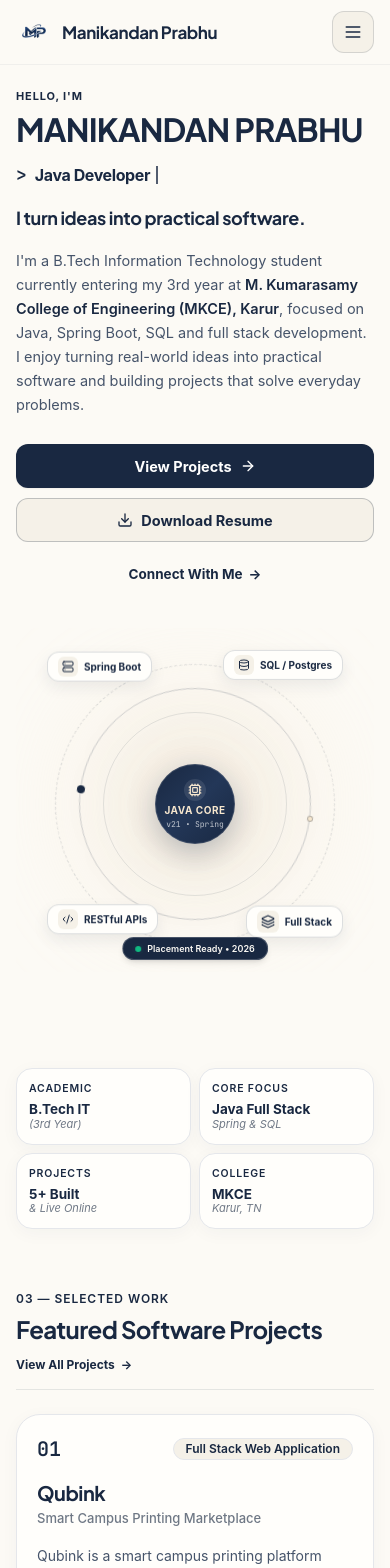
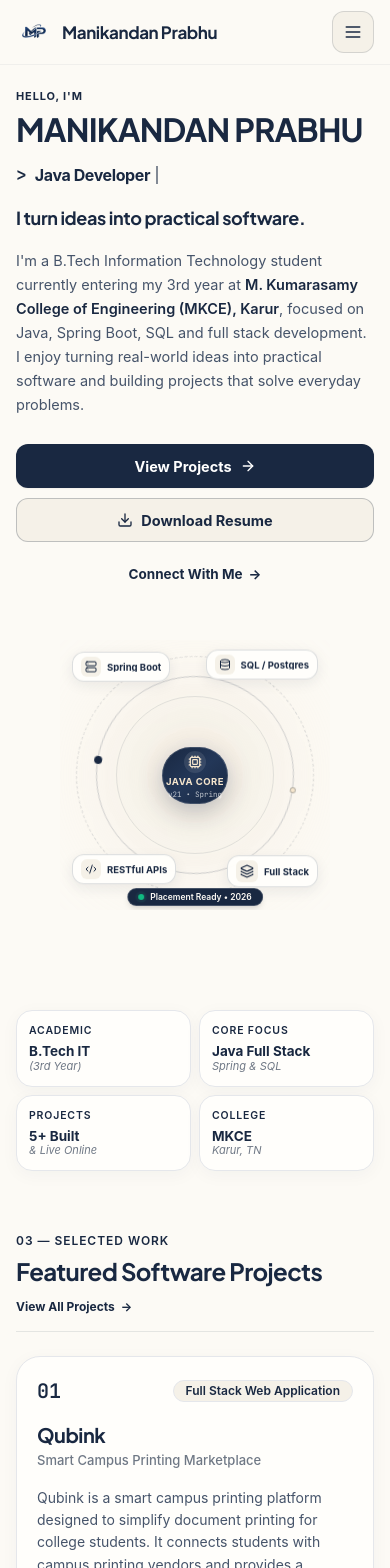
Before and after one commit to cmmanikandan/portfolio, a React (Vite) app: page / in a window 390 px wide. Shown: the top 1568 px of the page. Built offline with nearby package versions, Linux system fonts and the light colour scheme.

Commit message:
fix: global zero horizontal scroll lock across mobile viewports

```diff
--- a/src/components/TechRadarOrbit.tsx
+++ b/src/components/TechRadarOrbit.tsx
@@ -20,7 +20,7 @@ export const TechRadarOrbit: React.FC = () => {
     <div
       onMouseMove={handleMouseMove}
       onMouseLeave={handleMouseLeave}
-      className="relative w-full max-w-[320px] sm:max-w-[380px] lg:max-w-[440px] aspect-square mx-auto flex items-center justify-center select-none p-3 sm:p-5 my-2"
+      className="relative w-full max-w-[270px] xs:max-w-[295px] sm:max-w-[360px] md:max-w-[400px] lg:max-w-[440px] aspect-square mx-auto flex items-center justify-center select-none p-2 sm:p-4 my-1 overflow-hidden sm:overflow-visible"
       style={{
         perspective: "1000px"
       }}
@@ -33,15 +33,15 @@ export const TechRadarOrbit: React.FC = () => {
         }}
       >
         {/* Background Ambient Glow & Blur */}
-        <div className="absolute w-44 h-44 sm:w-60 sm:h-60 rounded-full bg-[#F7E7CE]/60 blur-3xl -z-10 pointer-events-none" />
-        <div className="absolute w-32 h-32 sm:w-44 sm:h-44 rounded-full bg-[#192841]/5 blur-2xl -z-10 pointer-events-none" />
+        <div className="absolute w-36 h-36 sm:w-56 sm:h-56 rounded-full bg-[#F7E7CE]/60 blur-3xl -z-10 pointer-events-none" />
+        <div className="absolute w-28 h-28 sm:w-40 sm:h-40 rounded-full bg-[#192841]/5 blur-2xl -z-10 pointer-events-none" />
 
         {/* Outer Orbital Ring 1 */}
         <div className="absolute inset-2 sm:inset-4 rounded-full border border-dashed border-[#192841]/15 animate-[spin_40s_linear_infinite] pointer-events-none" />
 
         {/* Middle Orbital Ring 2 (Tilted) */}
         <div
-          className="absolute inset-8 sm:inset-12 rounded-full border border-[#192841]/20 animate-[spin_25s_linear_infinite_reverse] pointer-events-none"
+          className="absolute inset-7 sm:inset-12 rounded-full border border-[#192841]/20 animate-[spin_25s_linear_infinite_reverse] pointer-events-none"
           style={{
             transform: "rotate(45deg)"
           }}
@@ -53,88 +53,88 @@ export const TechRadarOrbit: React.FC = () => {
         </div>
 
         {/* Inner Orbital Ring 3 */}
-        <div className="absolute inset-14 sm:inset-20 rounded-full border border-[#192841]/10 pointer-events-none" />
+        <div className="absolute inset-12 sm:inset-18 rounded-full border border-[#192841]/10 pointer-events-none" />
 
         {/* Center 3D Core Sphere */}
-        <div className="relative z-10 w-20 h-20 sm:w-26 sm:h-26 rounded-full bg-gradient-to-br from-[#192841] via-[#233758] to-[#192841] text-white p-1 shadow-[0_10px_28px_rgba(25,40,65,0.25)] flex flex-col items-center justify-center text-center group cursor-pointer hover:scale-105 transition-transform duration-300">
+        <div className="relative z-10 w-18 h-18 sm:w-24 sm:h-24 rounded-full bg-gradient-to-br from-[#192841] via-[#233758] to-[#192841] text-white p-1 shadow-[0_8px_24px_rgba(25,40,65,0.25)] flex flex-col items-center justify-center text-center group cursor-pointer hover:scale-105 transition-transform duration-300">
           <div className="absolute inset-0 rounded-full border border-white/20 animate-pulse pointer-events-none" />
           <div className="p-1 sm:p-1.5 rounded-full bg-white/10 mb-0.5">
             <Cpu className="w-3.5 h-3.5 sm:w-4 sm:h-4 text-[#F7E7CE]" />
           </div>
-          <span className="text-[10px] sm:text-[11px] font-bold tracking-wider uppercase text-[#F7E7CE]">
+          <span className="text-[9.5px] sm:text-[11px] font-bold tracking-wider uppercase text-[#F7E7CE]">
             Java Core
           </span>
-          <span className="text-[8px] sm:text-[9px] text-white/70 font-mono">
+          <span className="text-[7.5px] sm:text-[9px] text-white/70 font-mono">
             v21 • Spring
           </span>
         </div>
 
         {/* Floating 3D Badge 1: Spring Boot (Top Left) */}
         <div
-          className="absolute -top-1 left-0 sm:top-1 sm:left-1 z-20 px-2.5 py-1 sm:px-3 sm:py-1.5 rounded-xl sm:rounded-2xl bg-[#FFFEFB]/95 backdrop-blur-md border border-[#192841]/15 shadow-[0_6px_16px_rgba(25,40,65,0.08)] flex items-center gap-1.5 sm:gap-2 hover:border-[#192841]/35 transition-all duration-200"
+          className="absolute top-1 left-1 sm:top-2 sm:left-2 z-20 px-2 py-1 sm:px-3 sm:py-1.5 rounded-xl bg-[#FFFEFB]/95 backdrop-blur-md border border-[#192841]/15 shadow-[0_4px_14px_rgba(25,40,65,0.08)] flex items-center gap-1.5 sm:gap-2 hover:border-[#192841]/35 transition-all duration-200 max-w-[130px] sm:max-w-none"
           style={{
             animation: "float 6s ease-in-out infinite"
           }}
         >
-          <div className="p-1 rounded-md bg-[#F5F1E8] text-[#192841]">
+          <div className="p-1 rounded-md bg-[#F5F1E8] text-[#192841] shrink-0">
             <Server className="w-3 h-3 sm:w-3.5 sm:h-3.5" />
           </div>
-          <div>
-            <div className="text-[10px] sm:text-[11px] font-bold text-[#192841] leading-none">Spring Boot</div>
-            <div className="text-[8px] sm:text-[9px] text-[#6F7885] font-medium hidden sm:block">REST & Services</div>
+          <div className="min-w-0">
+            <div className="text-[9.5px] sm:text-[11px] font-bold text-[#192841] leading-none truncate">Spring Boot</div>
+            <div className="text-[7.5px] sm:text-[9px] text-[#6F7885] font-medium hidden sm:block">REST & Services</div>
           </div>
         </div>
 
         {/* Floating 3D Badge 2: SQL / Database (Top Right) */}
         <div
-          className="absolute -top-1 right-0 sm:top-1 sm:right-1 z-20 px-2.5 py-1 sm:px-3 sm:py-1.5 rounded-xl sm:rounded-2xl bg-[#FFFEFB]/95 backdrop-blur-md border border-[#192841]/15 shadow-[0_6px_16px_rgba(25,40,65,0.08)] flex items-center gap-1.5 sm:gap-2 hover:border-[#192841]/35 transition-all duration-200"
+          className="absolute top-1 right-1 sm:top-2 sm:right-2 z-20 px-2 py-1 sm:px-3 sm:py-1.5 rounded-xl bg-[#FFFEFB]/95 backdrop-blur-md border border-[#192841]/15 shadow-[0_4px_14px_rgba(25,40,65,0.08)] flex items-center gap-1.5 sm:gap-2 hover:border-[#192841]/35 transition-all duration-200 max-w-[130px] sm:max-w-none"
           style={{
             animation: "float 7s ease-in-out infinite 1s"
           }}
         >
-          <div className="p-1 rounded-md bg-[#F5F1E8] text-[#192841]">
+          <div className="p-1 rounded-md bg-[#F5F1E8] text-[#192841] shrink-0">
             <Database className="w-3 h-3 sm:w-3.5 sm:h-3.5" />
           </div>
-          <div>
-            <div className="text-[10px] sm:text-[11px] font-bold text-[#192841] leading-none">SQL / Postgres</div>
-            <div className="text-[8px] sm:text-[9px] text-[#6F7885] font-medium hidden sm:block">Database Design</div>
+          <div className="min-w-0">
+            <div className="text-[9.5px] sm:text-[11px] font-bold text-[#192841] leading-none truncate">SQL / Postgres</div>
+            <div className="text-[7.5px] sm:text-[9px] text-[#6F7885] font-medium hidden sm:block">Database Design</div>
           </div>
         </div>
 
         {/* Floating 3D Badge 3: RESTful APIs (Bottom Left) */}
         <div
-          className="absolute bottom-3 left-0 sm:bottom-4 sm:left-1 z-20 px-2.5 py-1 sm:px-3 sm:py-1.5 rounded-xl sm:rounded-2xl bg-[#FFFEFB]/95 backdrop-blur-md border border-[#192841]/15 shadow-[0_6px_16px_rgba(25,40,65,0.08)] flex items-center gap-1.5 sm:gap-2 hover:border-[#192841]/35 transition-all duration-200"
+          className="absolute bottom-3 left-1 sm:bottom-4 sm:left-2 z-20 px-2 py-1 sm:px-3 sm:py-1.5 rounded-xl bg-[#FFFEFB]/95 backdrop-blur-md border border-[#192841]/15 shadow-[0_4px_14px_rgba(25,40,65,0.08)] flex items-center gap-1.5 sm:gap-2 hover:border-[#192841]/35 transition-all duration-200 max-w-[130px] sm:max-w-none"
           style={{
             animation: "float 8s ease-in-out infinite 2s"
           }}
         >
-          <div className="p-1 rounded-md bg-[#F5F1E8] text-[#192841]">
+          <div className="p-1 rounded-md bg-[#F5F1E8] text-[#192841] shrink-0">
             <Code2 className="w-3 h-3 sm:w-3.5 sm:h-3.5" />
           </div>
-          <div>
-            <div className="text-[10px] sm:text-[11px] font-bold text-[#192841] leading-none">RESTful APIs</div>
-            <div className="text-[8px] sm:text-[9px] text-[#6F7885] font-medium hidden sm:block">Backend Sync</div>
+          <div className="min-w-0">
+            <div className="text-[9.5px] sm:text-[11px] font-bold text-[#192841] leading-none truncate">RESTful APIs</div>
+            <div className="text-[7.5px] sm:text-[9px] text-[#6F7885] font-medium hidden sm:block">Backend Sync</div>
           </div>
         </div>
 
         {/* Floating 3D Badge 4: Full Stack Architecture (Bottom Right) */}
         <div
-          className="absolute bottom-3 right-0 sm:bottom-4 sm:right-1 z-20 px-2.5 py-1 sm:px-3 sm:py-1.5 rounded-xl sm:rounded-2xl bg-[#FFFEFB]/95 backdrop-blur-md border border-[#192841]/15 shadow-[0_6px_16px_rgba(25,40,65,0.08)] flex items-center gap-1.5 sm:gap-2 hover:border-[#192841]/35 transition-all duration-200"
+          className="absolute bottom-3 right-1 sm:bottom-4 sm:right-2 z-20 px-2 py-1 sm:px-3 sm:py-1.5 rounded-xl bg-[#FFFEFB]/95 backdrop-blur-md border border-[#192841]/15 shadow-[0_4px_14px_rgba(25,40,65,0.08)] flex items-center gap-1.5 sm:gap-2 hover:border-[#192841]/35 transition-all duration-200 max-w-[130px] sm:max-w-none"
           style={{
             animation: "float 6.5s ease-in-out infinite 1.5s"
           }}
         >
-          <div className="p-1 rounded-md bg-[#F5F1E8] text-[#192841]">
+          <div className="p-1 rounded-md bg-[#F5F1E8] text-[#192841] shrink-0">
             <Layers className="w-3.5 h-3.5" />
           </div>
-          <div>
-            <div className="text-[10px] sm:text-[11px] font-bold text-[#192841] leading-none">Full Stack</div>
-            <div className="text-[8px] sm:text-[9px] text-[#6F7885] font-medium hidden sm:block">React + Backend</div>
+          <div className="min-w-0">
+            <div className="text-[9.5px] sm:text-[11px] font-bold text-[#192841] leading-none truncate">Full Stack</div>
+            <div className="text-[7.5px] sm:text-[9px] text-[#6F7885] font-medium hidden sm:block">React + Backend</div>
           </div>
         </div>
 
         {/* Bottom Center Status Pill */}
-        <div className="absolute -bottom-2 sm:-bottom-3 left-1/2 -translate-x-1/2 z-30 px-3 py-1 rounded-full bg-[#192841] text-[#FCFAF5] border border-white/20 shadow-md flex items-center gap-1.5 text-[9px] sm:text-[10px] font-semibold whitespace-nowrap">
+        <div className="absolute -bottom-1 sm:-bottom-2 left-1/2 -translate-x-1/2 z-30 px-2.5 py-0.5 sm:px-3 sm:py-1 rounded-full bg-[#192841] text-[#FCFAF5] border border-white/20 shadow-md flex items-center gap-1.5 text-[8.5px] sm:text-[10px] font-semibold whitespace-nowrap">
           <span className="relative flex h-1.5 w-1.5">
             <span className="animate-ping absolute inline-flex h-full w-full rounded-full bg-emerald-400 opacity-75"></span>
             <span className="relative inline-flex rounded-full h-1.5 w-1.5 bg-emerald-500"></span>
--- a/src/index.css
+++ b/src/index.css
@@ -16,7 +16,7 @@
   html {
     width: 100%;
     max-width: 100%;
-    overflow-x: clip;
+    overflow-x: hidden;
     -webkit-text-size-adjust: 100%;
     scroll-behavior: smooth;
     background-color: #192841;
@@ -25,7 +25,8 @@
   body {
     width: 100%;
     max-width: 100%;
-    overflow-x: clip;
+    overflow-x: hidden;
+    position: relative;
     margin: 0;
     padding: 0;
     font-family: var(--font-sans);
@@ -40,6 +41,8 @@
     width: 100%;
     max-width: 100%;
     min-height: 100%;
+    overflow-x: hidden;
+    position: relative;
     background-color: #192841;
   }
 
@@ -55,6 +58,7 @@
     display: block;
     max-width: 100%;
     height: auto;
+    object-fit: contain;
   }
 }
 
```
